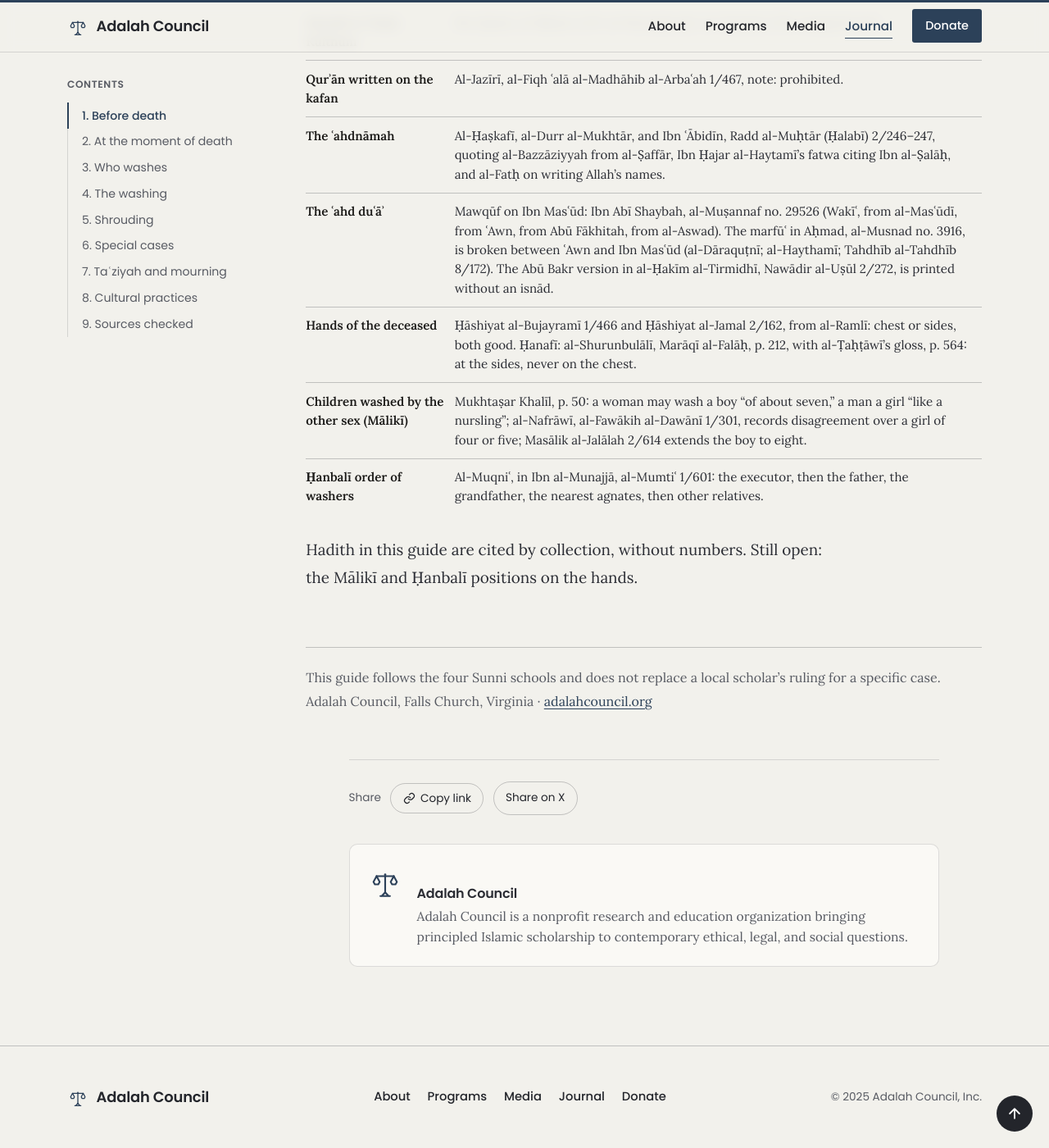
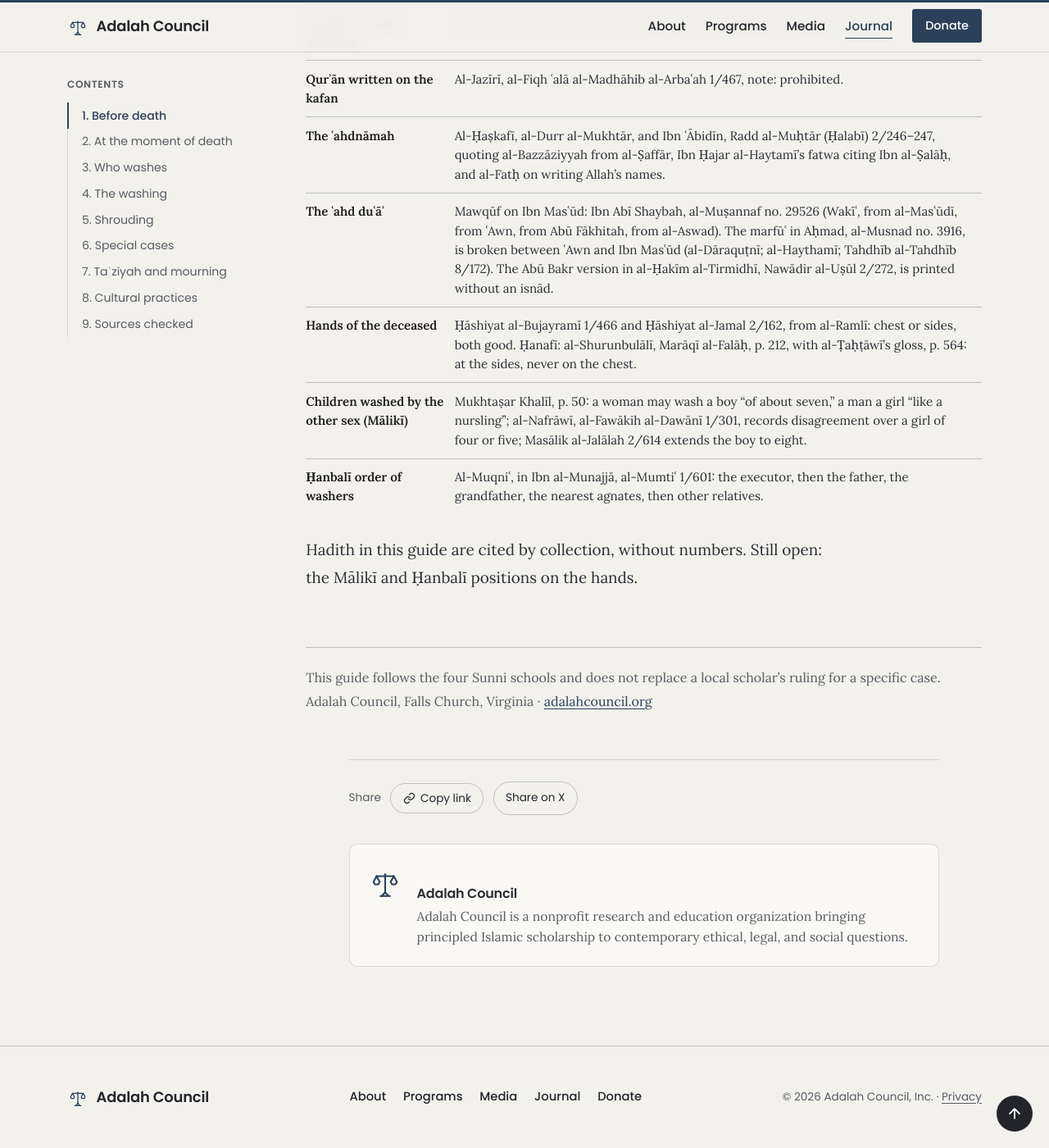
Before and after one commit to AdalahCouncil-source/adalahcouncil.org, a Jekyll site: the page built from _articles/from-deathbed-to-taziyah.md, in a window 1280 px wide and 1400 px high, scrolled down 12620 px. Shown: the whole window at 82% size. Built offline with Jekyll 4.4.1, drawn with Linux system fonts in a browser that asks for light colours.

Commit message:
Add files via upload

```diff
--- a/_layouts/article.html
+++ b/_layouts/article.html
@@ -15,8 +15,16 @@
 <meta property="og:title" content="{{ page.title | escape }}">
 <meta property="og:description" content="{{ page.deck | strip_html | escape }}">
 <meta property="og:url" content="{{ page.url | absolute_url }}">
-<meta property="og:image" content="{{ '/assets/adalah-og.png' | absolute_url }}">
+{%- assign og = '/assets/adalah-og.png' -%}
+{%- if page.share_image -%}{%- assign og = page.share_image -%}
+{%- elsif page.image -%}{%- assign ogext = page.image | split: '.' | last | downcase -%}
+  {%- if ogext == 'png' or ogext == 'jpg' or ogext == 'jpeg' -%}{%- assign og = page.image -%}{%- endif -%}
+{%- endif -%}
+{%- if og contains '://' -%}{%- assign og_abs = og -%}{%- else -%}{%- assign og_abs = og | absolute_url -%}{%- endif %}
+<meta property="og:image" content="{{ og_abs }}">
+<meta property="og:image:alt" content="{{ page.title | escape }}">
 <meta name="twitter:card" content="summary_large_image">
+<meta name="twitter:image" content="{{ og_abs }}">
 <script type="application/ld+json">
 {
   "@context": "https://schema.org",
@@ -194,6 +203,7 @@
   .foot-nav a{font-family:"Poppins",sans-serif; font-weight:500; font-size:.92rem; color:var(--ink); text-decoration:none}
   .foot-nav a:hover{color:var(--accent)}
   .foot-copy{font-family:"Poppins",sans-serif; font-size:.85rem; color:var(--ink-2)}
+  .foot-copy a{color:var(--ink-2)} .foot-copy a:hover{color:var(--accent)}
 
 
   /* ---- guides: comparison tables, steps, flowchart, notes, bands ---- */
@@ -373,7 +383,7 @@
       <a href="{{ '/journal/' | relative_url }}">Journal</a>
       <a href="https://www.zeffy.com/en-US/donation-form/donate-to-educate-our-community">Donate</a>
     </nav>
-    <p class="foot-copy">© 2025 Adalah Council, Inc.</p>
+    <p class="foot-copy">© {{ site.time | date: "%Y" }} Adalah Council, Inc. · <a href="{{ '/privacy/' | relative_url }}">Privacy</a></p>
   </div>
 </footer>
 
```
Also changed, not shown: other parts of _layouts/article.html (+2 -1 lines).
